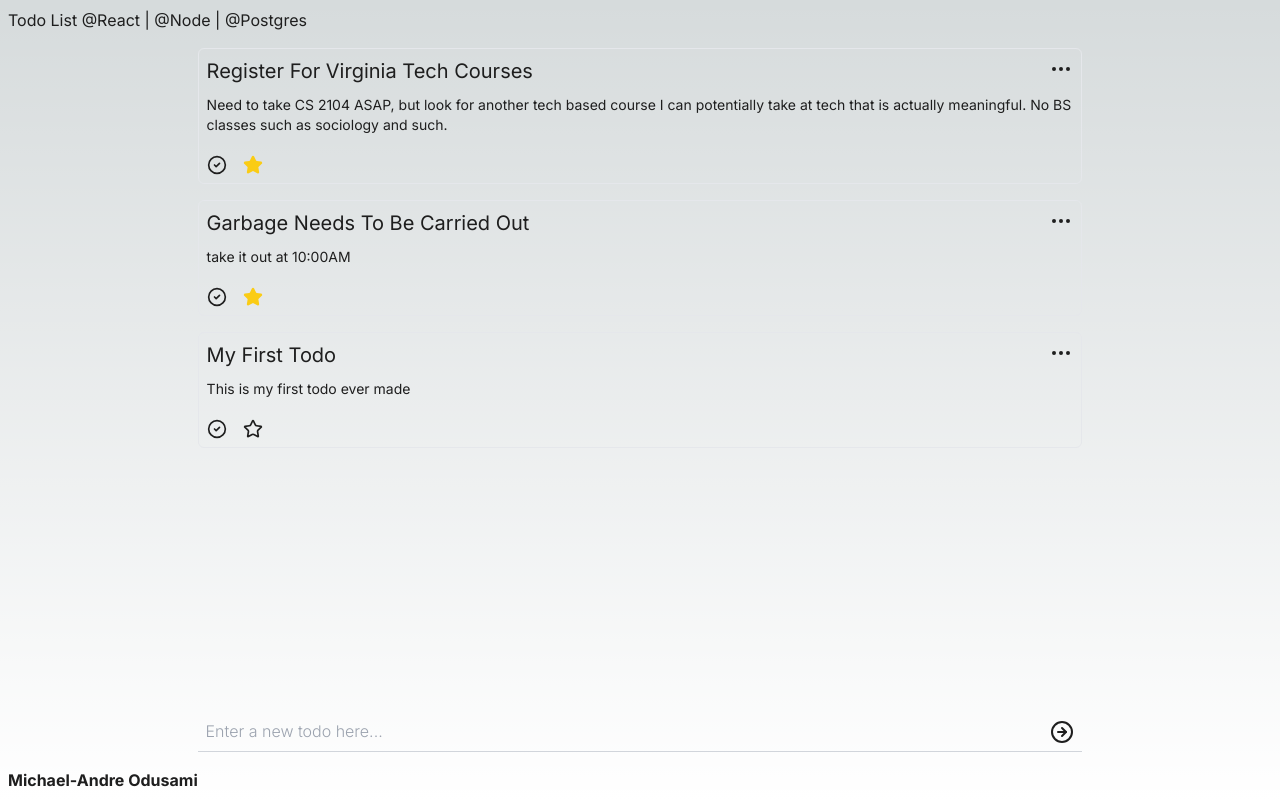
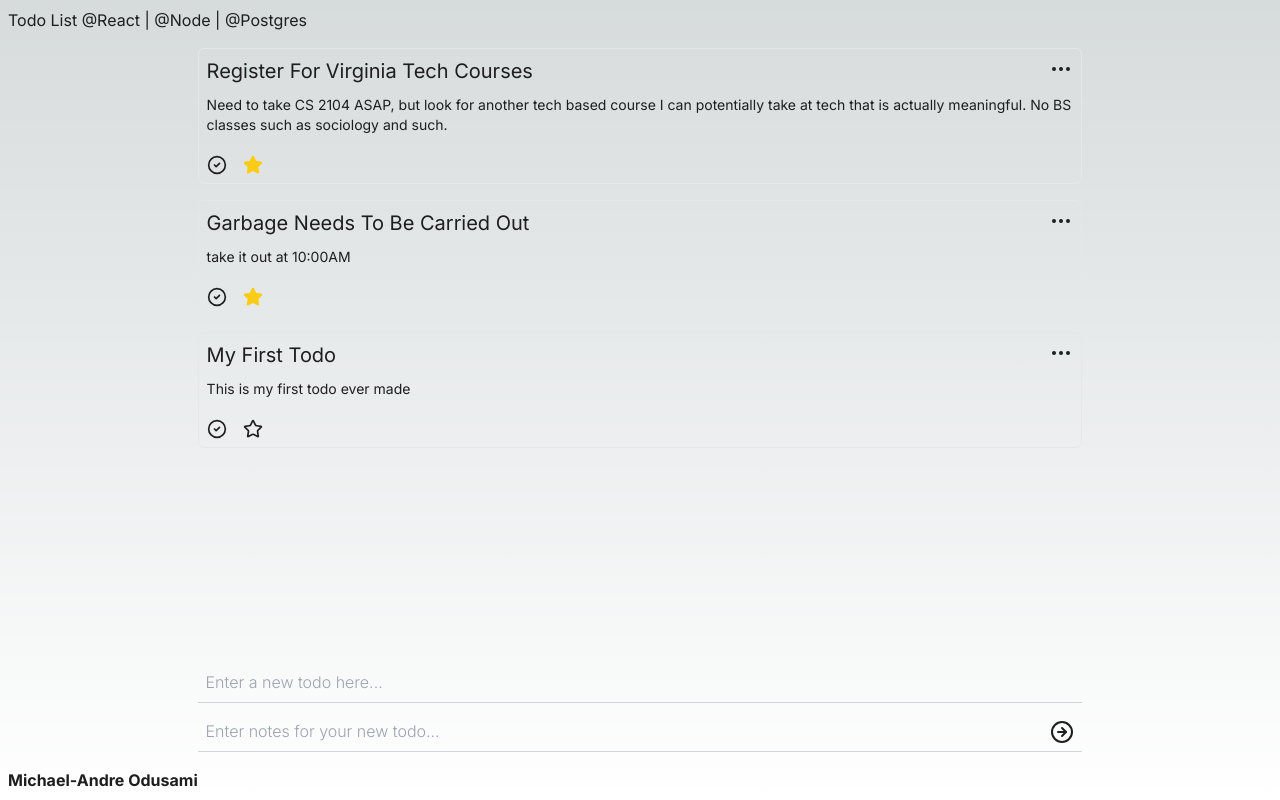
Before and after one commit to modusami/node-todo-list, a Next.js app: page / in a window 1280 px wide. Built offline with nearby package versions, Linux system fonts and the light colour scheme.

Commit message:
Add Notes Form INput

```diff
--- a/src/components/pages/TodoPage.tsx
+++ b/src/components/pages/TodoPage.tsx
@@ -16,6 +16,7 @@ const TodoPage = () => {
 	}, [todos]);
 
 	const [title, setTitle] = useState<string>("");
+	const [notes, setNotes] = useState<string>("");
 
 	return (
 		<>
@@ -32,27 +33,46 @@ const TodoPage = () => {
 			<div className="mt-auto">
 				<div className="w-full h-[fit] relative">
 					<form
+						className="space-y-2"
 						action="#"
 						onSubmit={(e) => {
 							e.preventDefault();
-							add(title);
+							add(title, notes);
 							setTitle("");
+							setNotes("");
 						}}
 					>
 						<input
 							type="text"
-							name="new-todo"
-							id="new-todo"
+							name="newTitle"
+							id="newTitle"
 							value={title}
 							onChange={(e) => setTitle(e.target.value)}
 							className="w-full bg-inherit border-b border-b-gray-300 focus:border-b-2 focus:border-b-white text-inherit font-light focus:font-bold dark:placeholder:text-gray-300 p-2 m-0 outline-none  placeholder:font-light"
 							placeholder="Enter a new todo here..."
 						/>
+
+						<input
+							type="text"
+							name="newNotes"
+							id="newNotes"
+							value={notes}
+							onChange={(e) => setNotes(e.target.value)}
+							className="w-full bg-inherit border-b border-b-gray-300 focus:border-b-2 focus:border-b-white text-inherit font-light focus:font-bold dark:placeholder:text-gray-300 p-2 m-0 outline-none  placeholder:font-light"
+							placeholder="Enter notes for your new todo..."
+						/>
+						<p className="absolute p-2 right-0 bottom-0">
+							<ArrowRightCircleIcon
+								className="cursor-pointer"
+								onClick={(e) => {
+									e.preventDefault();
+									add(title, notes);
+									setTitle("");
+									setNotes("");
+								}}
+							/>
+						</p>
 					</form>
-
-					<p className="absolute p-2  right-0 top-1/2 transform -translate-y-1/2">
-						<ArrowRightCircleIcon />
-					</p>
 				</div>
 			</div>
 		</>
--- a/src/lib/contexts/TodoContext.tsx
+++ b/src/lib/contexts/TodoContext.tsx
@@ -31,11 +31,11 @@ const TodoContext = createContext<any>(null);
 export const TodoProvider = ({ children }: { children: ReactNode }) => {
 	const [todos, setTodos] = useState<TodoProps[] | null>(fake_todos);
 
-	const add = (title: string) => {
+	const add = (title: string, notes: string) => {
 		const newTodo: TodoProps = {
 			id: Date.now(),
 			title: title,
-			notes: "",
+			notes: notes,
 			isCompleted: false,
 			isFavorite: false,
 		};
```
